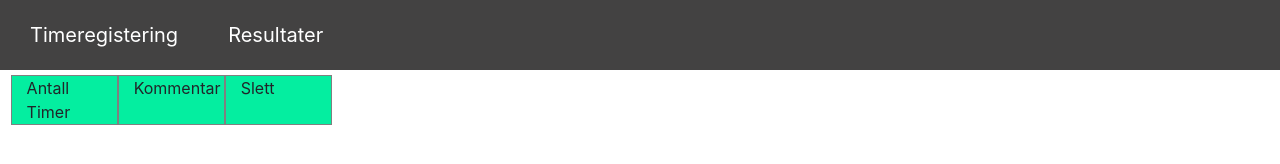
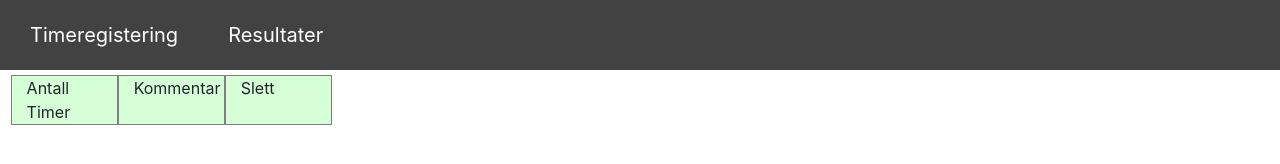
Before and after one commit to TonjeKaridotterOkland/Timeregistrering, a website: page resultater.html in a window 1280 px wide. Drawn offline with nearby package versions, Linux system fonts and the light colour scheme.

Commit message:
prettier

```diff
--- a/style.css
+++ b/style.css
@@ -45,7 +45,7 @@ li a:hover {
   margin-top: 5px;
 }
 .header {
-  background-color: rgb(4, 238, 160);
+  background-color: rgb(214, 255, 216);
 }
 
 button {
```
Also changed, not shown: README.md.
